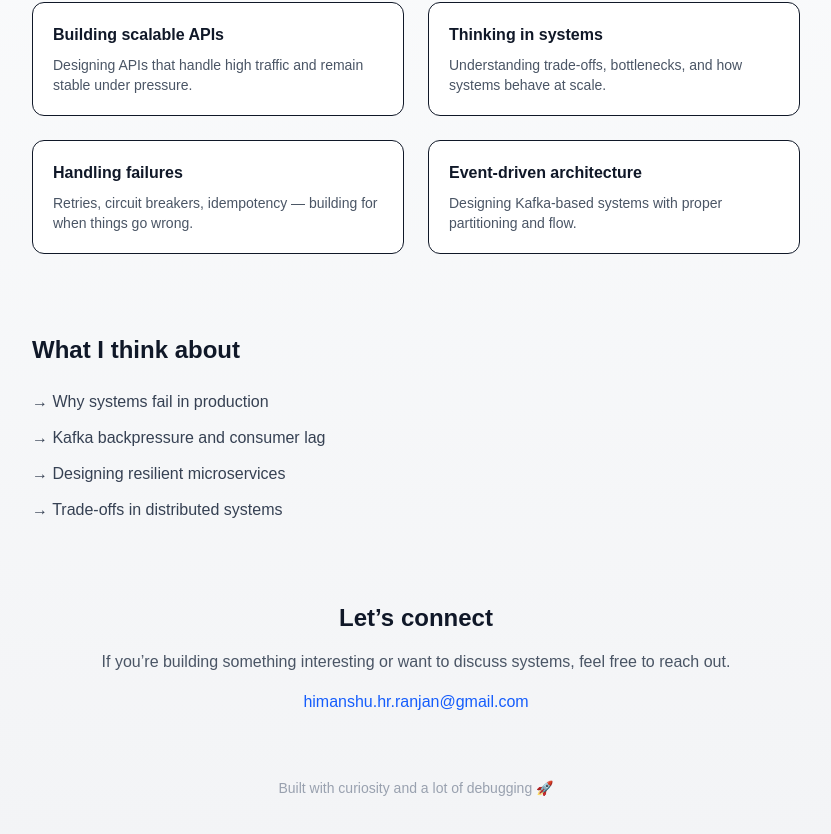
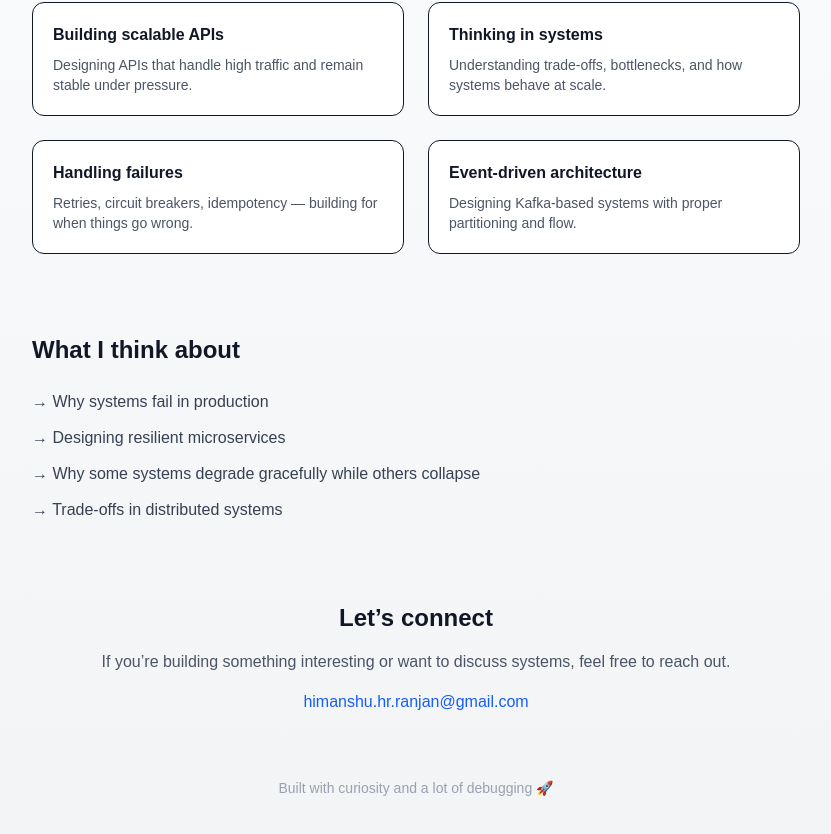
Before and after one commit to HimanshutheHR/My-Portfolio, a Next.js app: page / in a window 1280 px wide. Shown: the part 971-1805 px from the top of the page, without its empty margins (224-1055 px from the left). Built offline with nearby package versions, Linux system fonts and the light colour scheme.

Commit message:
fourth  commit

```diff
--- a/app/page.tsx
+++ b/app/page.tsx
@@ -144,8 +144,8 @@ export default function Home() {
 
         <ul className="space-y-3 text-gray-700">
           <li>→ Why systems fail in production</li>
-          <li>→ Kafka backpressure and consumer lag</li>
           <li>→ Designing resilient microservices</li>
+          <li>→ Why some systems degrade gracefully while others collapse</li>
           <li>→ Trade-offs in distributed systems</li>
         </ul>
       </section>
```
